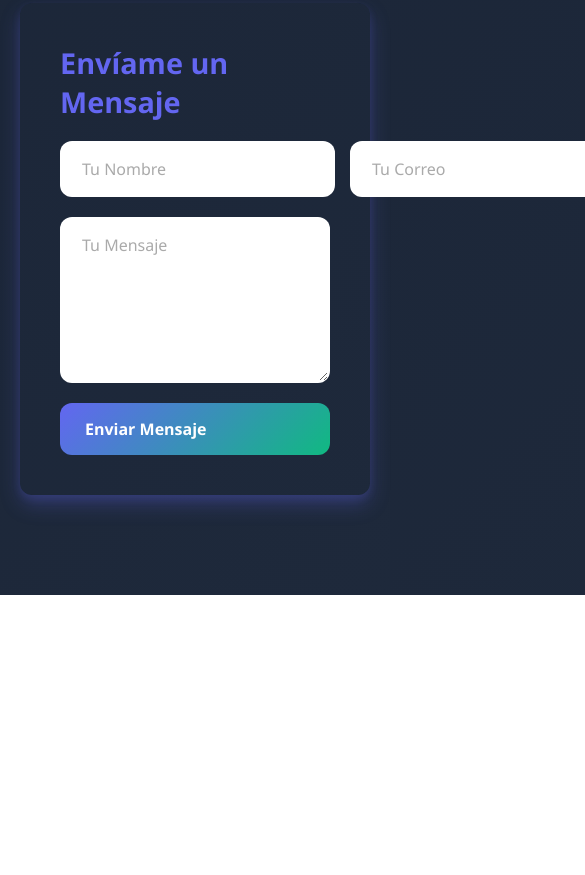
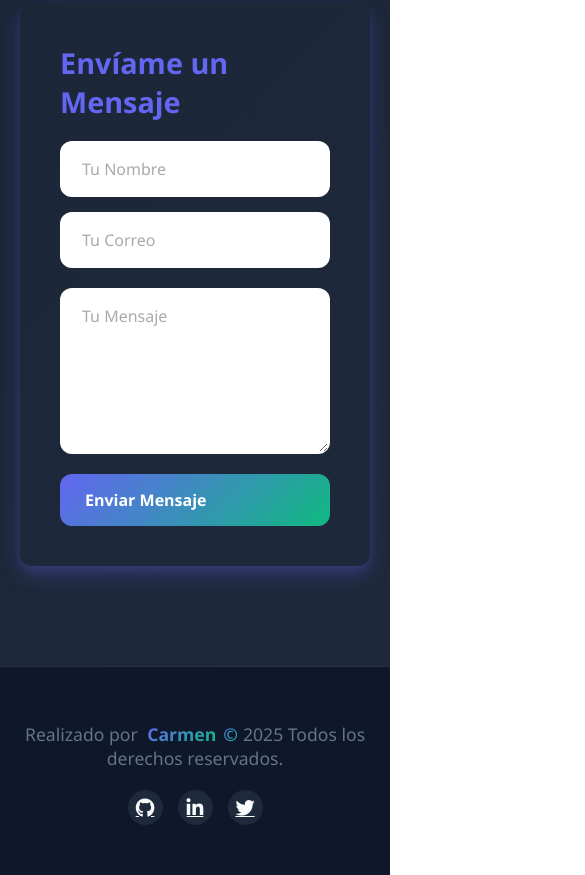
Before and after one commit to Carmen-SA24/portafolio, a plain HTML site: page index.html in a window 390 px wide. Shown: the part 6875-7750 px from the top of the page, 585 px wide, since content can reach past the window. Before the commit the page ends 7470 px from the top, so only its background shows below. Drawn offline with Linux system fonts and the light colour scheme.

Commit message:
edicion de footer y sus estilos

```diff
--- a/index.html
+++ b/index.html
@@ -334,7 +334,18 @@
             </div>
         </div>
     </section>
-
+<footer class="footer">
+    <div class="footer-container">
+        <p class="footer-text">
+            Realizado por <span>Carmen</span><span class="copyright-symbol">©</span>2025 Todos los derechos reservados.
+        </p>
+        <div class="footer-social-links">
+            <a href="#" class="social-icon" aria-label="GitHub"><i class="fab fa-github"></i></a>
+            <a href="#" class="social-icon" aria-label="LinkedIn"><i class="fab fa-linkedin-in"></i></a>
+            <a href="#" class="social-icon" aria-label="Twitter"><i class="fab fa-twitter"></i></a>
+        </div>
+    </div>
+</footer>
     <script src="script.js"></script>
 </body>
 
--- a/styles.css
+++ b/styles.css
@@ -31,6 +31,7 @@ body {
   min-height: 100vh;
   display: flex;
   flex-direction: column;
+  overflow-x: hidden;
 }
 
 /* Navigation Bar Styles */
@@ -319,6 +320,97 @@ body {
   flex: 1;
   justify-content: center;
 }
+/* Footer Styles */
+.footer {
+    background: #0f172a;
+    border-top: 1px solid rgba(255, 255, 255, 0.1);
+    padding: 30px 20px; /* Ya tenía esto, proporciona altura vertical */
+    margin-top: auto;
+    transition: var(--transition);
+}
+
+.footer-container {
+    max-width: 1200px;
+    margin: 0 auto;
+
+    /* MODIFICACIÓN CLAVE: Para centrar el contenido y apilarlo */
+    display: flex;
+    flex-direction: column; /* Apila el texto y los iconos */
+    align-items: center; /* Centra horizontalmente el texto y el bloque de iconos */
+    gap: 15px; /* Espacio entre el texto y los iconos */
+
+    padding: 20px 0; /* AÑADIDO: Más padding interno para "aire" vertical */
+}
+
+.footer-text {
+    font-size: 1.1rem;
+    color: var(--gray);
+    font-weight: 500;
+
+    /* Para asegurar que el texto se centre si hay más líneas */
+    text-align: center;
+
+    padding: 5px 0; /* Mantenemos este padding para el texto */
+}
+
+.footer-text span {
+    font-weight: 700;
+    margin-left: 5px;
+    margin-right: 5px;
+    background: var(--gradient);
+    -webkit-background-clip: text;
+    -webkit-text-fill-color: transparent;
+    background-clip: text;
+    color: transparent;
+}
+
+.footer-social-links {
+    display: flex;
+    gap: 15px;
+    /* Ya están centrados por el align-items: center del footer-container */
+}
+
+.social-icon {
+    font-size: 1.2rem;
+    width: 35px;
+    height: 35px;
+    display: flex;
+    align-items: center;
+    justify-content: center;
+    border-radius: 50%;
+    color: var(--light);
+    background: var(--dark);
+    transition: var(--transition);
+}
+
+.social-icon:hover {
+    background: var(--primary);
+    color: white;
+    transform: translateY(-3px) scale(1.1);
+}
+/* Nuevo Bloque: Estilo para el símbolo de Copyright */
+.footer-text .copyright-symbol {
+    font-weight: 700; /* Opcional: para que se vea más grueso */
+     margin-left: 2px;
+    /* Aplica el degradado de color */
+    background: var(--gradient);
+    -webkit-background-clip: text;
+    -webkit-text-fill-color: transparent;
+    background-clip: text;
+    color: transparent;
+}
+/* El responsive ya lo tenías, pero con flex-direction: column; ya es el comportamiento por defecto */
+/* Puedes simplificar la media query si ya no es necesaria con los cambios */
+@media (max-width: 600px) {
+    .footer-container {
+        /* flex-direction: column; ya es el default, no es estrictamente necesario aquí */
+        /* text-align: center; ya lo hace el padre */
+    }
+
+    .footer-text {
+        margin-bottom: 0; /* No necesitamos margen extra si ya tenemos gap */
+    }
+}
 
 @media screen and (max-width: 968px) {
 
@@ -347,6 +439,28 @@ body {
 
   .mobile-actions {
     flex-direction: column;
+  }
+   /* Apila los campos de Nombre y Correo */
+  .contact-form .form-group {
+    flex-direction: column;
+    gap: 0;
+  }
+
+  /* Asegura que los inputs llenen el 100% del ancho */
+  .form-group input {
+    flex: none;
+    width: 100%;
+    margin-bottom: 15px;
+  }
+
+  .form-group input:last-child {
+    margin-bottom: 0;
+  }
+
+  /* Opcional: Asegura que las dos tarjetas de contacto se apilen */
+  .contact-grid {
+    grid-template-columns: 1fr;
+    gap: 30px;
   }
 }
 
@@ -470,6 +584,29 @@ body {
 
   .hero-buttons {
     justify-content: center;
+  }
+   /* 1. Apila las tarjetas de Información y Formulario */
+  .contact-grid {
+    grid-template-columns: 1fr;
+    gap: 30px;
+  }
+
+  /* 2. SOLUCIÓN CLAVE: Apila los campos de Nombre y Correo */
+  .contact-form .form-group {
+    flex-direction: column; /* Cambia de lado-a-lado a apilado */
+    gap: 0;
+  }
+
+  /* 3. Asegura que los inputs tomen el ancho completo */
+  .form-group input {
+    flex: none;
+    width: 100%;
+    margin-bottom: 15px;
+  }
+
+  /* 4. Limpieza: Remueve el margen innecesario */
+  .form-group input:last-child {
+    margin-bottom: 0;
   }
 }
 
@@ -922,20 +1059,23 @@ body {
 }
 
 .form-group {
-  display: flex;
-  gap: 15px;
+  /* display: flex;
+  gap: 15px; */
 }
 
 .form-group input {
-  flex: 1;
+  /* flex: 1; */
+   flex: none;
+  width: 100%;
   padding: 15px 20px;
   border-radius: var(--radius);
   border: 2px solid transparent;
   outline: none;
   font-size: 1rem;
   transition: var(--transition);
+   margin-bottom: 15px;
   /* background: #1e293b; */
-  color: var(--light);
+  /* color: var(--light); */
 }
 
 .light-mode .form-group input {
@@ -949,7 +1089,7 @@ textarea {
   border-radius: var(--radius);
   border: 2px solid transparent;
   /* background: #1e293b; */
-  color: var(--light);
+  /* color: var(--light); */
   font-size: 1rem;
   outline: none;
   transition: var(--transition);
```
